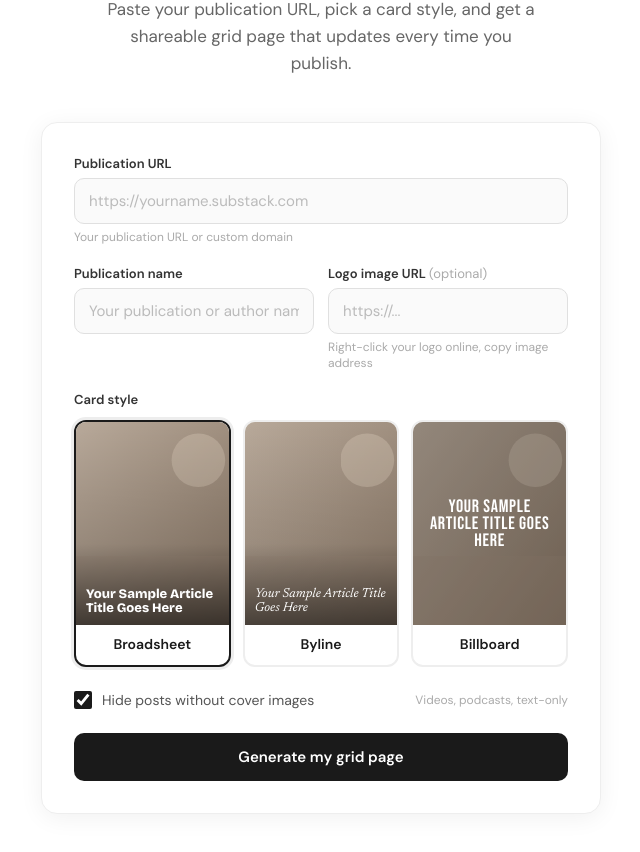
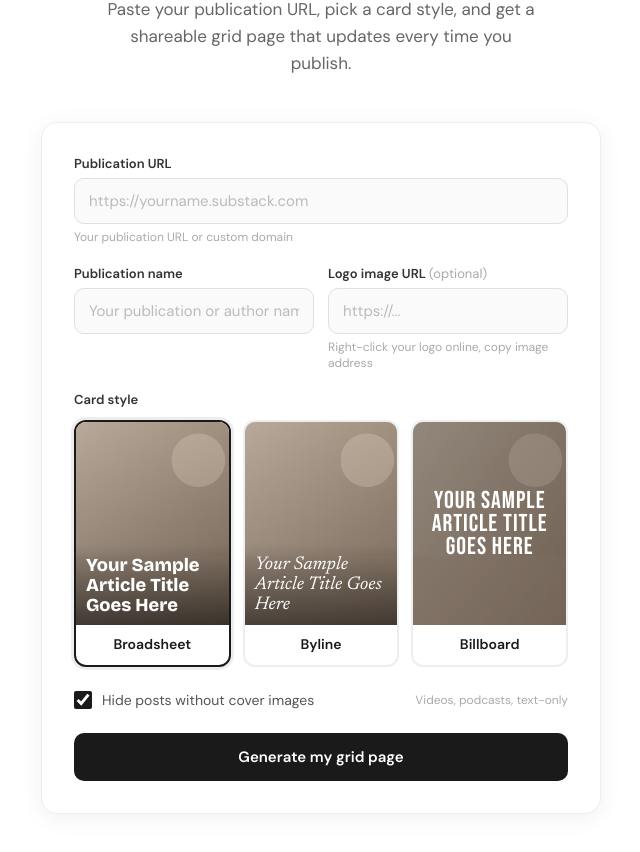
Before and after one commit to scottmonaco/stackpub, a website: page public/index.html in a window 1280 px wide. Shown: the part 232-1084 px from the top of the page, without its empty margins (319-959 px from the left). Drawn offline with nearby package versions, Linux system fonts and the light colour scheme.

Commit message:
Update index.html

```diff
--- a/public/index.html
+++ b/public/index.html
@@ -55,6 +55,7 @@
     .style-preview {
       aspect-ratio: 3/4; position: relative; overflow: hidden;
       background: #d5d0c8;
+      container-type: inline-size;
     }
     .style-preview .bg {
       position: absolute; inset: 0;
@@ -69,7 +70,7 @@
     }
     .preview-broadsheet .overlay .t {
       font-family: 'Bricolage Grotesque', sans-serif; font-weight: 800;
-      font-size: 13px; color: #fff; line-height: 1.1;
+      font-size: 12cqi; color: #fff; line-height: 1.1;
     }
 
     .preview-byline .overlay {
@@ -79,7 +80,7 @@
     }
     .preview-byline .overlay .t {
       font-family: 'Newsreader', serif; font-weight: 400;
-      font-size: 13px; font-style: italic; color: #fff; line-height: 1.1;
+      font-size: 12cqi; font-style: italic; color: #fff; line-height: 1.1;
     }
 
     .preview-billboard .overlay {
@@ -89,7 +90,7 @@
     }
     .preview-billboard .overlay .t {
       font-family: 'Bebas Neue', sans-serif; font-weight: 400;
-      font-size: 18px; color: #fff; text-transform: uppercase;
+      font-size: 16cqi; color: #fff; text-transform: uppercase;
       line-height: 0.95; letter-spacing: 0.04em;
     }
 
```
